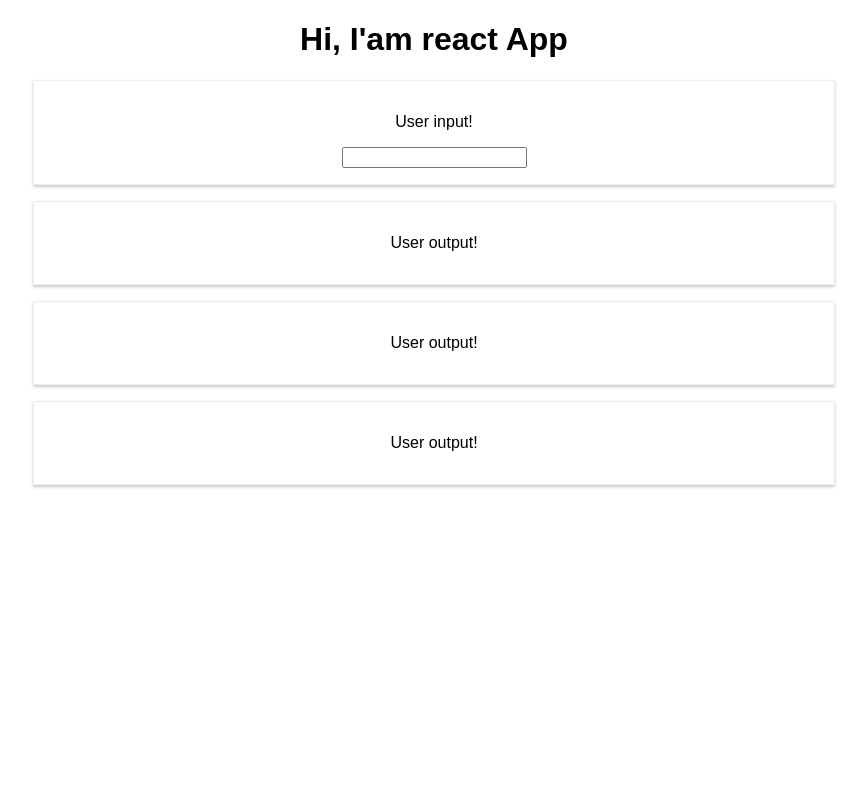
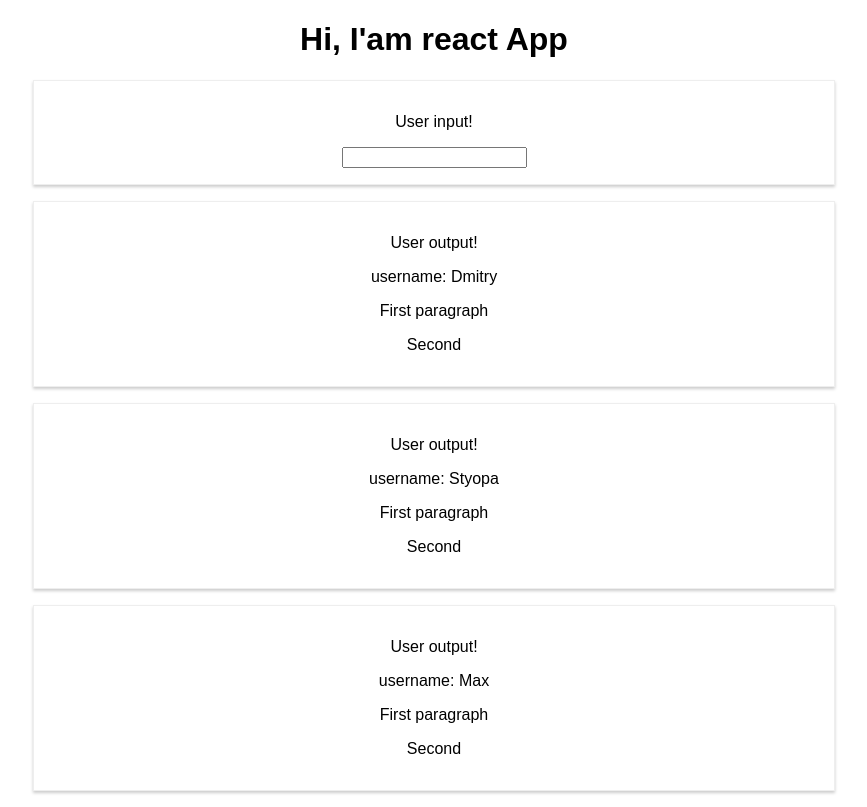
Before and after one commit to dandgerson/schwarzmuller-react, a React (Create React App) app: page / in a window 1280 px wide. Shown: the whole page, without its empty margins (206-1073 px from the left). Built offline with nearby package versions, Linux system fonts and the light colour scheme.

Commit message:
assignment-1 step 4

```diff
--- a/src/App.js
+++ b/src/App.js
@@ -11,9 +11,9 @@ const App = (props) => {
     <div className="App">
       <h1>Hi, I'am react App</h1>
       <UserInput />
-      <UserOutput />
-      <UserOutput />
-      <UserOutput />
+      <UserOutput username='Dmitry' />
+      <UserOutput username='Styopa' />
+      <UserOutput username='Max' />
     </div>
   )
 }
--- a/src/UserOutput/index.js
+++ b/src/UserOutput/index.js
@@ -2,12 +2,13 @@ import React from 'react'
 
 import './UserOutput.css'
 
-const UserOutput = (props) => {
+const UserOutput = ({username, ...props}) => {
   return (
     <div className="UserOutput">
       <p>User output!</p>
-      <p />
-      <p />
+      <p>{`username: ${username}`}</p>
+      <p>First paragraph</p>
+      <p>Second</p>
     </div>
   )
 }
```
